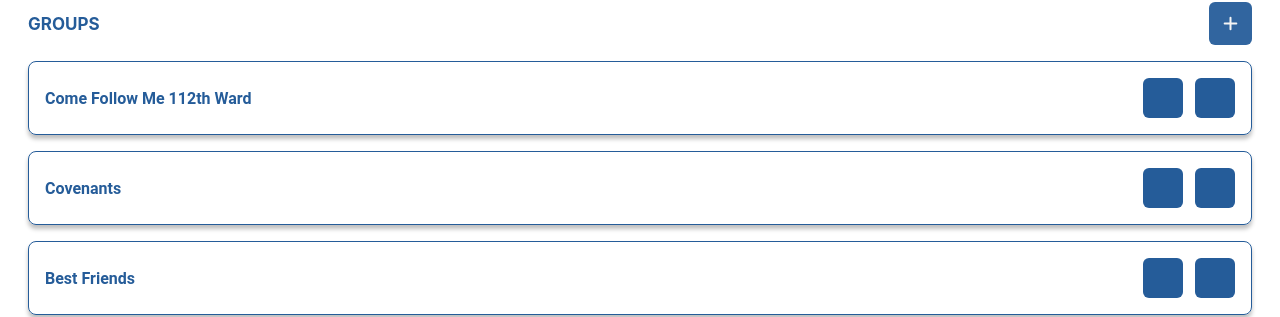
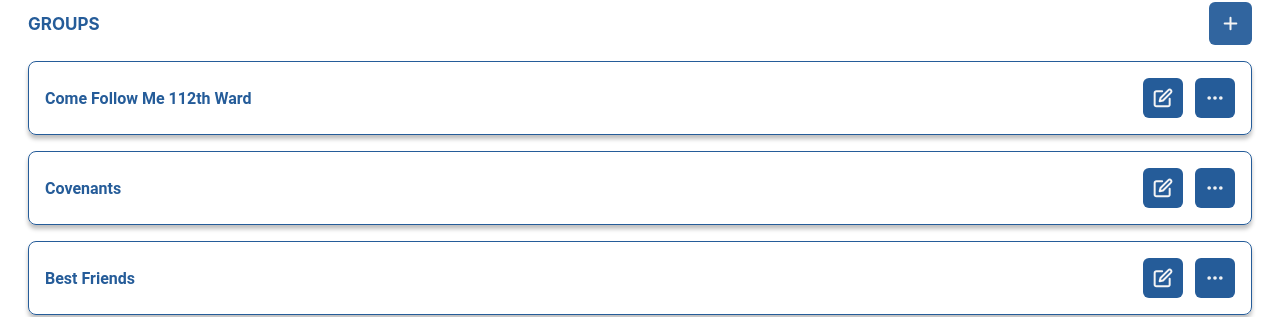
Before and after one commit to TaytGodwin/IS401Project, a React (Vite) app in the folder frontend/: page /profile in a window 1280 px wide. Shown: the part 497-814 px from the top of the page. Built offline with nearby package versions, Linux system fonts and the light colour scheme.

Commit message:
More Profile Icons

```diff
--- a/frontend/src/components/Profile/GroupItem.tsx
+++ b/frontend/src/components/Profile/GroupItem.tsx
@@ -1,6 +1,6 @@
 'use client';
 import React from 'react';
-
+import { EditIcon, MoreIcon } from "./Icons";
 interface GroupItemProps {
   name: string;
 }
@@ -11,10 +11,10 @@ const GroupItem: React.FC<GroupItemProps> = ({ name }) => {
       <h3 className="group-name">{name}</h3>
       <div className="group-actions">
         <button className="action-button">
-
+          <EditIcon />
         </button>
         <button className="action-button">
-
+          <MoreIcon />
         </button>
       </div>
 
```
